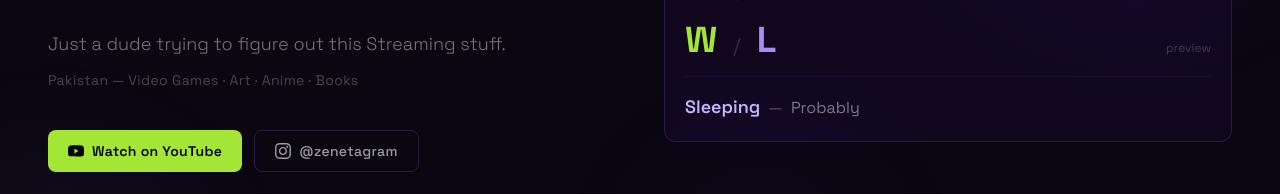
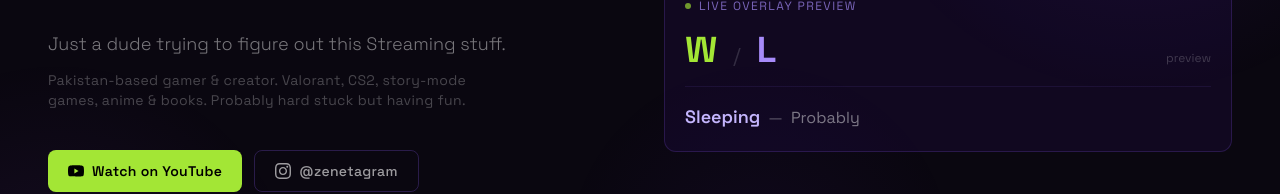
Before and after one commit to anees-r/zeneta, a Next.js app: page / in a window 1280 px wide. Shown: the part 342-536 px from the top of the page. Built offline with nearby package versions, Linux system fonts and the light colour scheme; no server answers; the database is empty; a web font is replaced by a local one.

Commit message:
style: update text content and hover effects for improved UI consistency

```diff
--- a/src/components/landing/Hero.jsx
+++ b/src/components/landing/Hero.jsx
@@ -52,8 +52,8 @@ export default function Hero() {
           <p className="text-lg text-white/45 font-light max-w-lg leading-relaxed mb-3">
             Just a dude trying to figure out this Streaming stuff.
           </p>
-          <p className="text-sm text-white/25 tracking-wide mb-10">
-            Pakistan &mdash; Video Games · Art · Anime · Books
+          <p className="text-sm text-white/25 tracking-wide max-w-md mb-10">
+            Pakistan-based gamer & creator. Valorant, CS2, story-mode games, anime & books. Probably hard stuck but having fun.
           </p>
 
           <div className="flex flex-wrap gap-3">
--- a/src/components/landing/Navbar.jsx
+++ b/src/components/landing/Navbar.jsx
@@ -13,10 +13,10 @@ export default function Navbar() {
       </Link>
       <div className="hidden md:flex items-center gap-8">
         <a href="https://www.youtube.com/@zeneta-yt" target="_blank" rel="noopener noreferrer"
-          className="text-sm text-white/40 hover:text-violet-300 transition-colors tracking-wide">YouTube</a>
+          className="text-sm text-white/40 hover:text-lime-300 transition-colors tracking-wide">YouTube</a>
         <a href="https://instagram.com/zenetagram" target="_blank" rel="noopener noreferrer"
-          className="text-sm text-white/40 hover:text-violet-300 transition-colors tracking-wide">Instagram</a>
-        <Link href="#games" className="text-sm text-white/40 hover:text-violet-300 transition-colors tracking-wide">Games</Link>
+          className="text-sm text-white/40 hover:text-lime-300 transition-colors tracking-wide">Instagram</a>
+        <Link href="#games" className="text-sm text-white/40 hover:text-lime-300 transition-colors tracking-wide">Games</Link>
       </div>
       <Link href={session ? "/studio" : "/login"}>
         <Button variant="purple-outline" className="text-sm tracking-wide">
```
